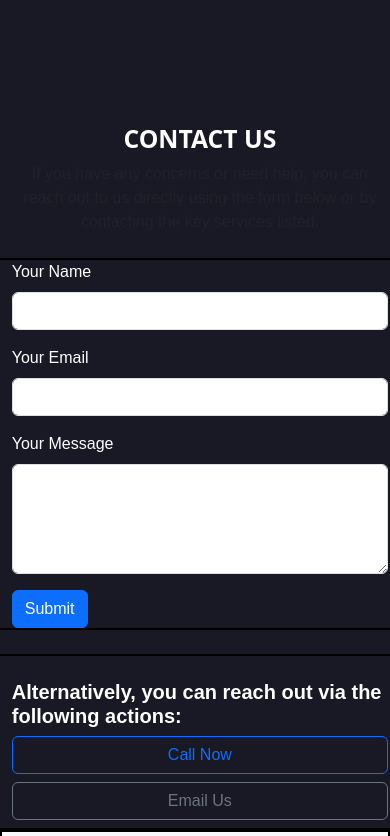
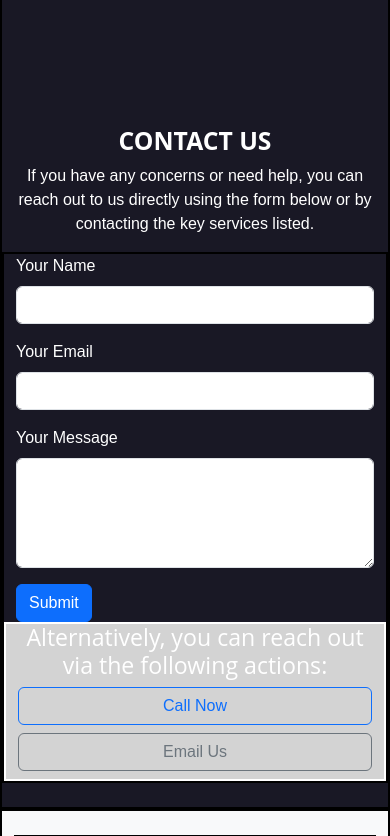
Before and after one commit to CARRIXK/SafeSphere, a plain HTML site: page index.html in a window 390 px wide. Shown: the part 5540-6376 px from the top of the page. Drawn offline with nearby package versions, Linux system fonts and the light colour scheme; a web font is replaced by a local one.

Commit message:
Enhance 'Contact Us' section: Improve layout, adjust spacing, and ensure responsiveness

```diff
--- a/index.html
+++ b/index.html
@@ -425,15 +425,15 @@ Site Owner’s Goal: The site owner wants to create a straightforward webpage th
       </div>
     </section>
 
-    <section id="contact">
-      <div class="text-center mb-4">
+    <section id="contact" class="container">
+      <div class="text-center mb-3">
         <h2 class="fw-bold">Contact Us</h2>
-        <p class="text-muted">If you have any concerns or need help, you can reach out to us directly using the form
+        <p>If you have any concerns or need help, you can reach out to us directly using the form
           below or by contacting the key services listed.</p>
       </div>
 
       <!-- Contact Form -->
-      <div class="row mb-4">
+      <div class="row justify-content-center mb-4 ">
         <div class="col-lg-8 mx-auto">
           <form action="your-action-url" method="POST">
             <div class="mb-3">
@@ -448,22 +448,22 @@ Site Owner’s Goal: The site owner wants to create a straightforward webpage th
               <label for="message" class="form-label">Your Message</label>
               <textarea class="form-control" id="message" name="message" rows="4" required></textarea>
             </div>
-            <button type="submit" class="btn btn-primary">Submit</button>
+
+              <button type="submit" class="btn btn-primary">Submit</button>
+
           </form>
         </div>
-      </div>
-
-      <!-- Important Contact Details -->
-      <div class="row">
-        <div class="col-lg-6 mx-auto">
-
-          <h5 class="fw-bold mt-4">Alternatively, you can reach out via the following actions:</h5>
+        <div class="col-12 text-center">
+          <!-- Additional points of contact -->
+          <h3>Alternatively, you can reach out via the following actions:</h3>
           <div class="d-flex flex-column">
             <a href="tel:1234567890" class="btn btn-outline-primary mb-2">Call Now</a>
             <a href="mailto:safeguarding@service.org" class="btn btn-outline-secondary mb-2">Email Us</a>
           </div>
         </div>
       </div>
+
+
     </section>
 
   </main>
```
